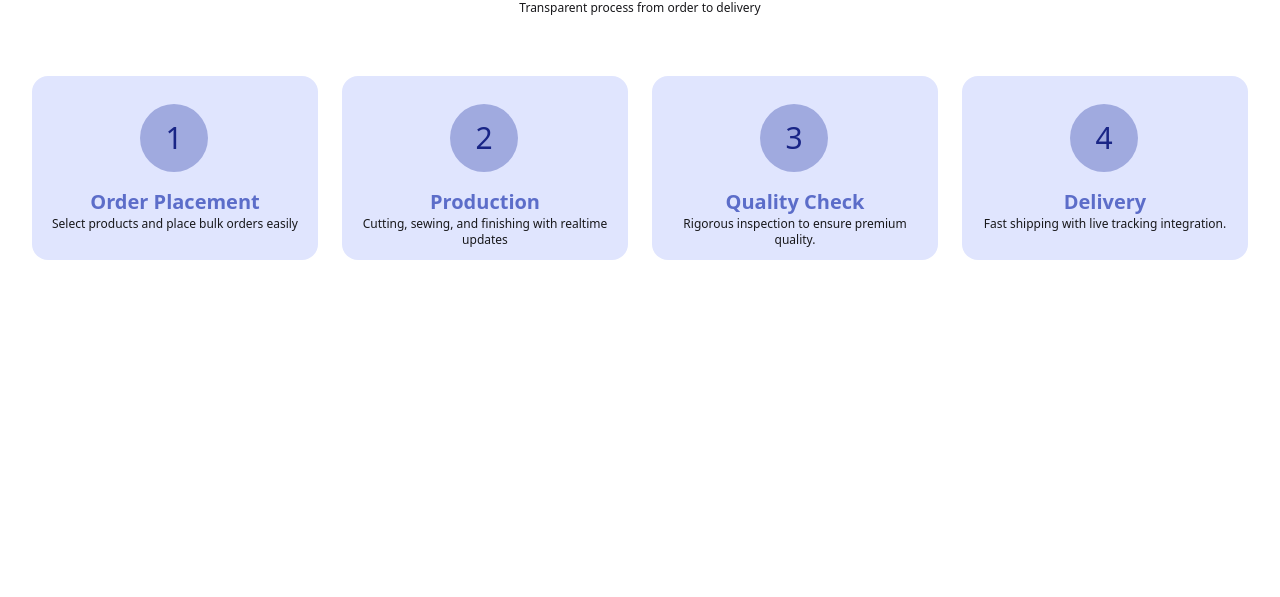
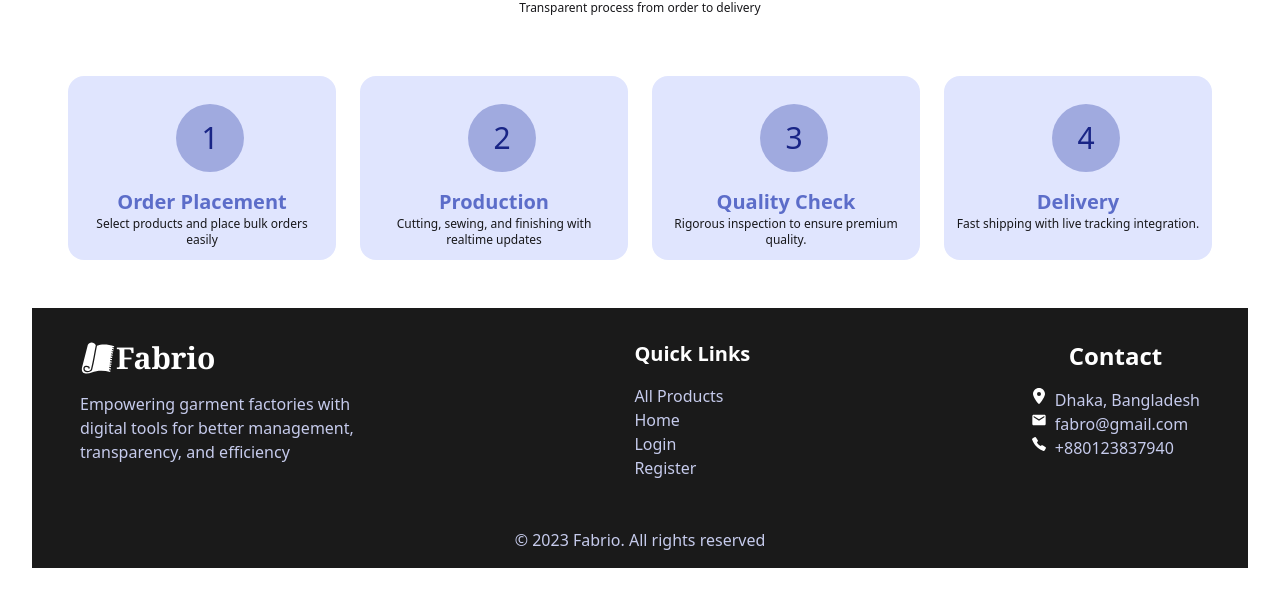
Before and after one commit to tarif421/Fabrio-, a React (Vite) app: page / in a window 1280 px wide. Shown: the part 855-1452 px from the top of the page. Before the commit the page ends 1147 px from the top, so only its background shows below. Built offline with nearby package versions, Linux system fonts and the light colour scheme; no server answers.

Commit message:
footer added

```diff
--- /dev/null
+++ b/src/Components/Footer/Footer.jsx
@@ -0,0 +1,60 @@
+import React from 'react';
+import { FaLocationDot } from 'react-icons/fa6';
+import { GiRolledCloth } from 'react-icons/gi';
+import { IoCallSharp } from 'react-icons/io5';
+import { MdEmail } from 'react-icons/md';
+
+const Footer = () => {
+    return <>
+        <section className='flex justify-between  p-8 bg-[#1A1A1A] mt-12 px-12'>
+            {/* left */}
+            <div >
+                <div className='flex'>
+                    <span className="text-4xl text-[#ffffff]">
+                          <GiRolledCloth/>
+                        </span>
+                        <p className=" font-serif text-3xl font-bold text-[#ffffff]">Fabrio</p>
+                </div>
+                <p className='text-start text-[#c6cbec] mt-4'>Empowering garment factories  with <br /> digital  tools for  better management, <br />transparency,  and efficiency</p>
+            </div>
+
+
+            {/* center */}
+            <div className='text-[#c6cbec]'>
+                <h2 className='text-[#ffffff] font-bold text-xl'>Quick Links</h2>
+                <div className='flex flex-col text-start mt-4'>
+                    <a href="">All Products</a>
+                <a href="">Home</a>
+                <a href="">Login</a>
+                <a href="">Register</a>
+                </div>
+            </div>
+            {/* right */}
+            <div>
+
+
+            <h2 className="text-[#ffffff] text-2xl font-semibold ">Contact</h2>
+           <div className="flex gap-2 mt-4 ">
+            <span className="text-[#ffffff]"><FaLocationDot /></span>
+            <p className='text-[#c6cbec]'>Dhaka, Bangladesh</p>
+           </div>
+           <div  className="flex gap-2 ">
+            <span className="text-[#ffffff]" ><MdEmail /></span>
+            <p className='text-[#c6cbec]' >fabro@gmail.com</p>
+           </div>
+           <div className="flex gap-2 ">
+            <span className="text-[#ffffff]"><IoCallSharp /></span>
+            <p className='text-[#c6cbec]'>+880123837940</p>
+           </div>
+
+            </div>
+
+        </section>
+
+            <div className='bg-[#1A1A1A] text-[#c6cbec]  p-4'>
+                <p>© 2023 Fabrio. All rights reserved</p>
+            </div>
+    </>;
+};
+
+export default Footer;
--- a/src/Components/LatestProduct/LatestProduct.jsx
+++ b/src/Components/LatestProduct/LatestProduct.jsx
@@ -22,7 +22,7 @@ const LatestProduct = () => {
           Customizable to your brand's needs.
         </p>
       </div>
-      <div className="grid grid-cols-1 sm:grid-cols-2 md:grid-cols-3 p-10 gap-5">
+      <div className="grid grid-cols-1 sm:grid-cols-2 md:grid-cols-3 p-10 gap-5 ">
         {products.map((product) => (
           <ProductCard key={product._id} product={product} />
         ))}
--- a/src/Components/LatestProduct/ProductCard.jsx
+++ b/src/Components/LatestProduct/ProductCard.jsx
@@ -10,7 +10,7 @@ const ProductCard = ({ product }) => {
     availableQuantity,
   } = product;
   return <>
-    <div className="  p-2 bg-base-100 shadow-md rounded-xl mt-2">
+    <div className="   p-2 bg-base-100 shadow-md rounded-xl mt-2">
       {/* Image */}
       <figure className="relative h-56 overflow-hidden rounded-t-xl">
         <img
--- a/src/Components/WorkFlow/ProdWorkFlow.jsx
+++ b/src/Components/WorkFlow/ProdWorkFlow.jsx
@@ -3,13 +3,13 @@ import React from "react";
 const ProdWorkFlow = () => {
   return (
     <>
-      <div>
-        <h1 className="font-bold text-4xl  text-[#384bb4] mt-15">
+      <div >
+        <h1 className="font-bold text-4xl  text-[#384bb4] mt-15 ">
           Production Workflow
         </h1>
         <p className="text-xs mt-2"> Transparent process from order to delivery</p>
       </div>
-      <section className="mt-15 grid grid-cols-2 lg:grid-cols-4 gap-6  ">
+      <section className="mt-15 grid grid-cols-2 lg:grid-cols-4 gap-6 px-9 ">
         <div className=" flex flex-col bg-[#e0e5fe]  rounded-2xl p-3 ">
           <div className="w-17 h-17 lg:ml-24 md:ml-37   my-4 bg-[#a0aadf] flex justify-center items-center rounded-full p-2">
             <p className="text-3xl text-[#192586]">1</p>
@@ -22,7 +22,7 @@ const ProdWorkFlow = () => {
           </p>
         </div>
 
-        <div className=" flex flex-col bg-[#e0e5fe]  rounded-2xl p-3 ">
+        <div className=" flex flex-col bg-[#e0e5fe]  rounded-2xl p-3  ">
           <div className="w-17 h-17 lg:ml-24 md:ml-37 my-4 bg-[#a0aadf] flex justify-center items-center rounded-full p-2">
             <p className="text-3xl text-[#192586]">2</p>
           </div>
--- a/src/Layouts/RootLayout.jsx
+++ b/src/Layouts/RootLayout.jsx
@@ -1,12 +1,14 @@
 import React from 'react';
 import { Outlet } from 'react-router';
 import Navbar from '../Components/Header/Navbar';
+import Footer from '../Components/Footer/Footer';
 
 const RootLayout = () => {
     return (
         <div>
             <Navbar/>
            <Outlet/>
+           <Footer/>
         </div>
     );
 };
```
